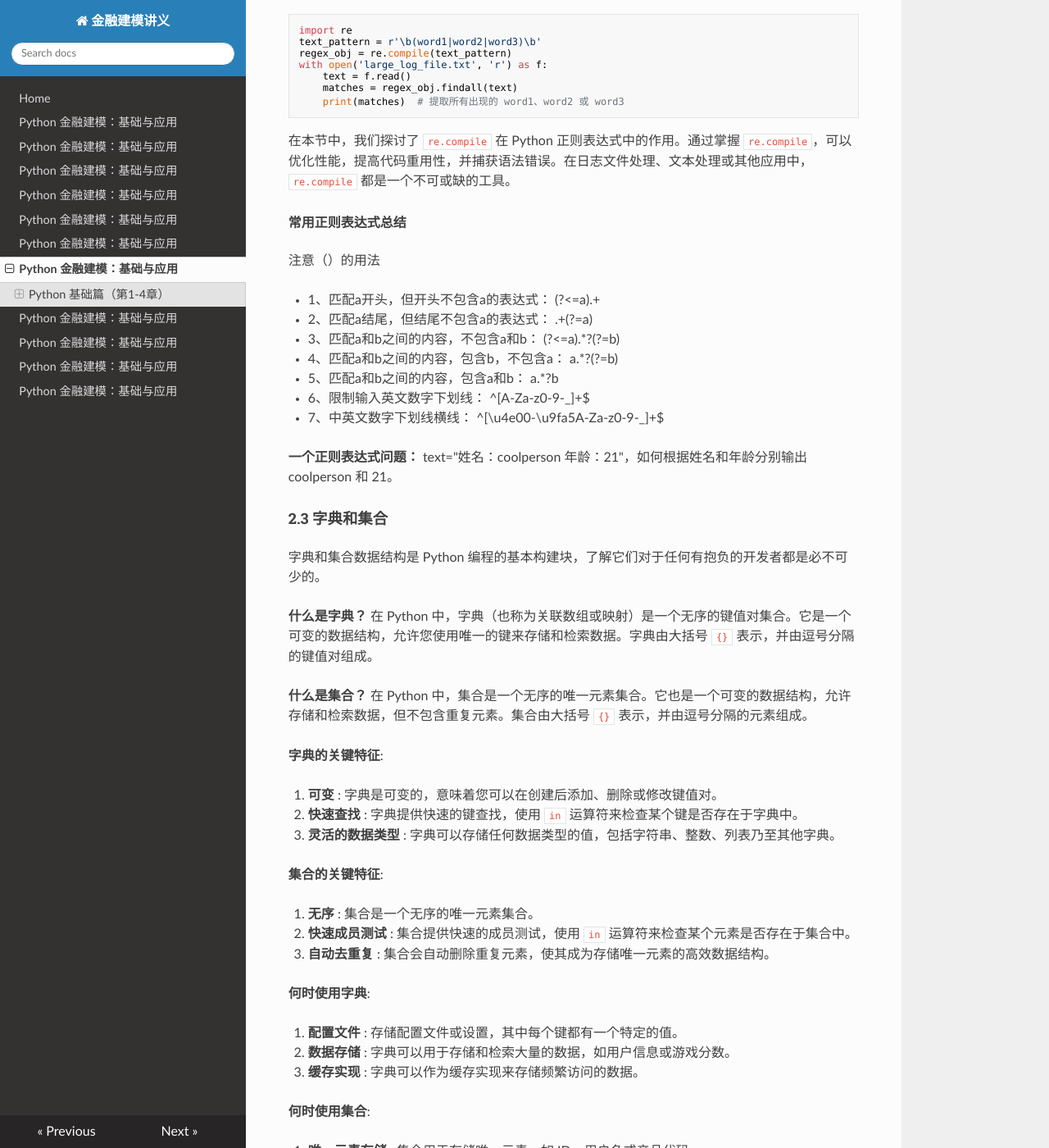
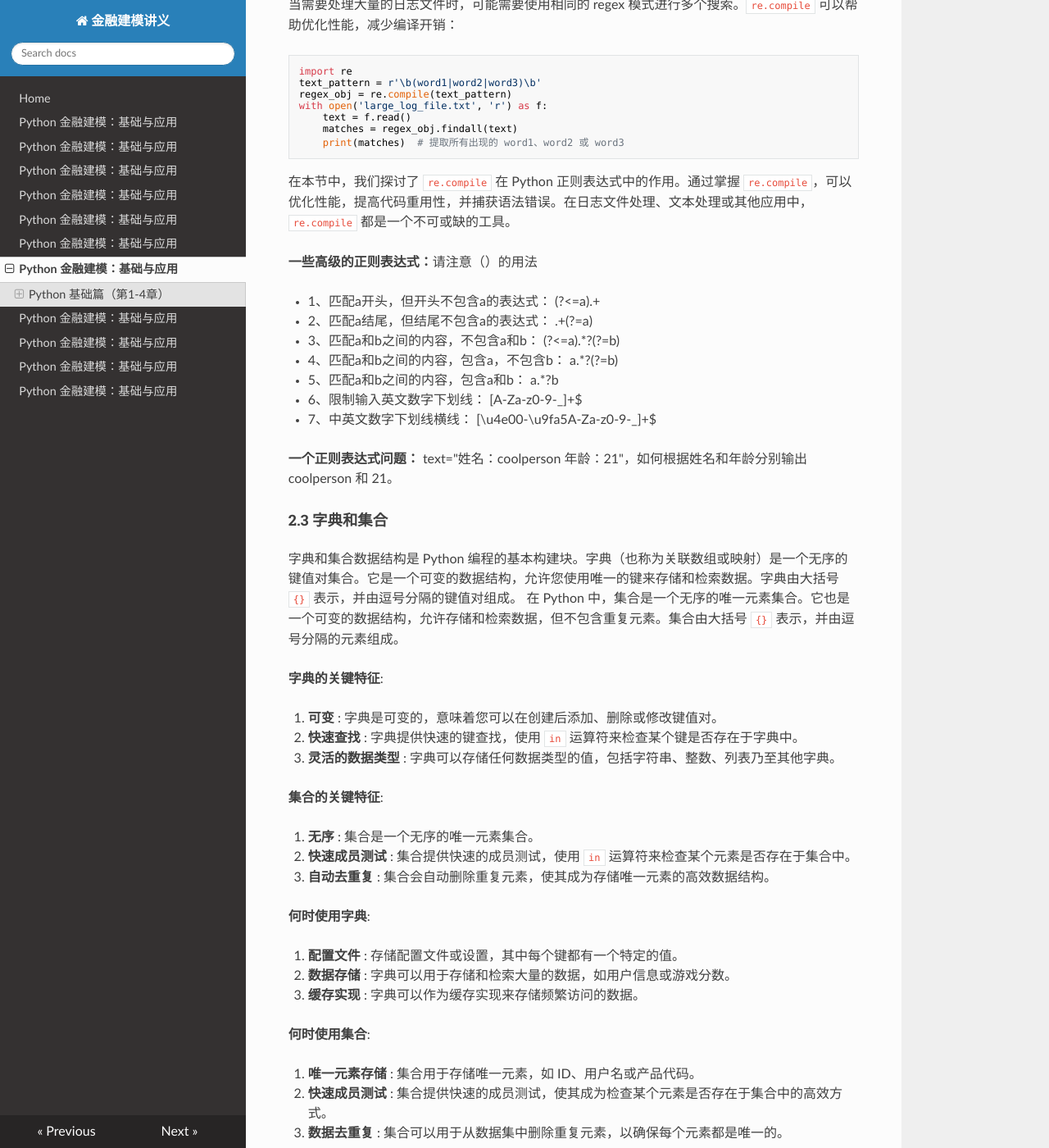
Before and after one commit to sihtyh/draft_textbook, an MkDocs documentation site: the page built from docs/draft_chapter2.md, in a window 1280 px wide and 1400 px high, scrolled down 8616 px. Shown: the whole window at 82% size. Built offline with MkDocs 1.6.1, drawn with Linux system fonts in a browser that asks for light colours; nearby versions of some CDN libraries; some of the changed text lies outside the part shown.

Commit message:
Add files via upload

````diff
--- a/docs/draft_chapter2.md
+++ b/docs/draft_chapter2.md
@@ -263,7 +263,7 @@ Python 的 `re` 模块提供了对 regex 的支持。
 **正则表达式模式**
 正则表达式使用特殊字符和语法来定义模式。以下是一些基本的 regex 概念：
 
-* **.** ：匹配任何单个字符除了\n（换行）
+* `.` ：匹配任何单个字符除了\n（换行）
 * `[abc]`: 匹配abc中的任何字符
 * `[^abc]`:匹配除abc中的任何字符
 * `[a-z]`：匹配a-z的之间的任何字符
@@ -273,9 +273,10 @@ Python 的 `re` 模块提供了对 regex 的支持。
 * `\D` : 匹配任何非数字
 * `\w` : 匹配任何字符
 * `\W` : 匹配任何非字符
-* `\b` : 匹配字母边界  **b=border**  \b代表匹配字符在单词的前面;\B代表匹配的字符在单词的中间
+* `\b` : 匹配字母边界  **b=border**  \b代表匹配字符在单词的前面
 * `\s` : 匹配空格
 * `\S` : 匹配非空格
+* `$` : 匹配句子的结尾
 
 **常见的正则表达式模式**
 以下是一些常见的 regex 模式：
@@ -400,13 +401,13 @@ print(result3)  #['ABX']
 print(extract_content(s, "A", "C"))  #BX
 ```
 
-一个实时测试正则表达式是否正确的网站： [https://regex101.com/]
+一个实时测试正则表达式是否正确的网站： [https://regex101.com/]，请打开该网站学习使用方法。
 
 ###### Re.compile()函数
 
 **什么是 `re.compile`？**
 `re.compile` 是 Python 中 `re` 模块中的一个函数，它允许您预编译正则表达式模式到 regex 对象。这个对象可以用于多个搜索，减少了编译同一模式的开销。
-**为什么使用 `re.Compile`？**
+**使用 `re.Compile`的好处**
 **性能优化** ：当您需要使用相同的模式进行多个搜索时，`re.compile` 可以显著地提高性能，减少编译时间。
 **代码重用** ：通过将 regex 模式编译一次并存储在变量中，您可以在整个代码中重用它，使代码更加高效和可读。
 **错误处理** ：`re.compile` 允许您在编译时捕获正则表达式模式中的语法错误。
@@ -450,29 +451,22 @@ with open('large_log_file.txt', 'r') as f:
 
 在本节中，我们探讨了 `re.compile` 在 Python 正则表达式中的作用。通过掌握 `re.compile`，可以优化性能，提高代码重用性，并捕获语法错误。在日志文件处理、文本处理或其他应用中，`re.compile` 都是一个不可或缺的工具。
 
-###### 常用正则表达式总结
-
-注意（）的用法
+**一些高级的正则表达式：**请注意（）的用法
 
 * 1、匹配a开头，但开头不包含a的表达式：  (?<=a).+
 * 2、匹配a结尾，但结尾不包含a的表达式：  .+(?=a)
 * 3、匹配a和b之间的内容，不包含a和b：  (?<=a).*?(?=b)
-* 4、匹配a和b之间的内容，包含b，不包含a： a.*?(?=b)
+* 4、匹配a和b之间的内容，包含a，不包含b： a.*?(?=b)
 * 5、匹配a和b之间的内容，包含a和b： a.*?b
-* 6、限制输入英文数字下划线： ^[A-Za-z0-9-_]+$
-* 7、中英文数字下划线横线： ^[\u4e00-\u9fa5A-Za-z0-9-_]+$
+* 6、限制输入英文数字下划线： [A-Za-z0-9-_]+$
+* 7、中英文数字下划线横线： [\u4e00-\u9fa5A-Za-z0-9-_]+$
 
 **一个正则表达式问题：**
 text="姓名：coolperson 年龄：21"，如何根据姓名和年龄分别输出coolperson 和 21。
 
 #### 2.3 字典和集合
 
-字典和集合数据结构是 Python 编程的基本构建块，了解它们对于任何有抱负的开发者都是必不可少的。
-
-**什么是字典？**
-在 Python 中，字典（也称为关联数组或映射）是一个无序的键值对集合。它是一个可变的数据结构，允许您使用唯一的键来存储和检索数据。字典由大括号 `{}` 表示，并由逗号分隔的键值对组成。
-
-**什么是集合？**
+字典和集合数据结构是 Python 编程的基本构建块。字典（也称为关联数组或映射）是一个无序的键值对集合。它是一个可变的数据结构，允许您使用唯一的键来存储和检索数据。字典由大括号 `{}` 表示，并由逗号分隔的键值对组成。
 在 Python 中，集合是一个无序的唯一元素集合。它也是一个可变的数据结构，允许存储和检索数据，但不包含重复元素。集合由大括号 `{}` 表示，并由逗号分隔的元素组成。
 
 **字典的关键特征**:
````
